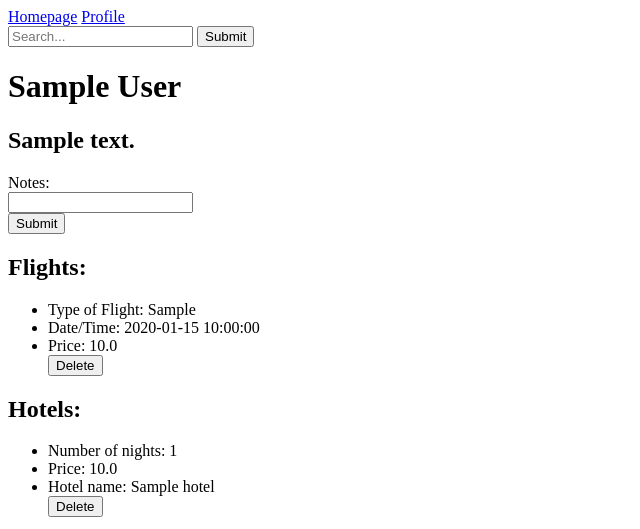
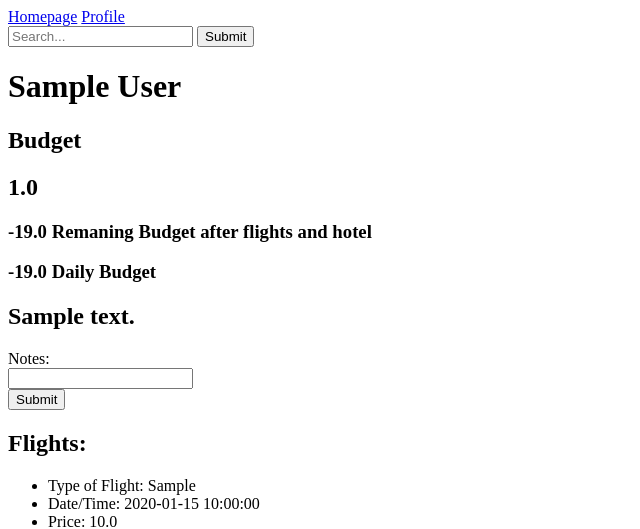
Before and after one commit to franschipits/iWanderSmart, a Flask app: page /user_itinerary/1 in a window 1280 px wide. Shown: the top 529 px of the page, without its empty margins (0-640 px from the left). Run offline with Flask 2, Linux system fonts and the light colour scheme; tables that the repository leaves empty hold one stand-in row (values such as "Sample post").

Commit message:
calculator done

```diff
--- a/crud.py
+++ b/crud.py
@@ -104,13 +104,15 @@ def create_activities(name, address, contact_info, user_itinerary_id):
     return activities
 
 
-def create_hotel(name, location, contact, user_itinerary_id):
+def create_hotel(name, location, contact, user_itinerary_id, num_nights, price):
 
     hotel = Hotel(
         name=name,
         location=location,
         contact=contact,
         user_itinerary_id=user_itinerary_id,
+        num_nights=num_nights,
+        price=price,
     )
 
     return hotel
--- a/server.py
+++ b/server.py
@@ -125,9 +125,9 @@ def show_budget():
 @app.route("/notes_update", methods=['POST'])
 def show_notes():
 
-    notes = request.json.get('new_note')
-    user = crud.get_user_by_email(session["current_user"])
-    user_itinerary = crud.get_user_itinerary(user)
+    notes = request.json.get('new_notes')
+    note_update = request.json.get('note_update')
+    user_itinerary = crud.get_user_itinerary_by_id(int(note_update))
     user_itinerary.notes = notes
     db.session.commit()
     print(user_itinerary.notes)
@@ -168,8 +168,25 @@ def show_user_itinerary(user_itinerary_id):
     """"Show details on a particular itinerary"""
 
     user_itinerary = crud.get_user_itinerary_by_id(user_itinerary_id)
+    flight_total = 0
+    for flight in user_itinerary.flights:
+        flight_total += flight.price
+    hotel_total = 0
+    nights_total = 0
+    for hotel in user_itinerary.hotels:
+        nights_total += hotel.num_nights
+        hotel_total += hotel.price
 
-    return render_template("user_itinerary_details.html", user_itinerary=user_itinerary)
+    remaining_budget = user_itinerary.user.budget - flight_total - hotel_total
+    budget_per_day = remaining_budget / nights_total
+    daily_budget = {'flight_total': flight_total,
+                    'hotel_total': hotel_total,
+                    'nights_total': nights_total,
+                    'remaining_budget': remaining_budget,
+                    'budget_per_day': budget_per_day,
+                    }
+
+    return render_template("user_itinerary_details.html", user_itinerary=user_itinerary, daily_budget=daily_budget)
 
 
 #VIEW ITINERARIES THAT USER CREATED AFTER USER LOG IN:
@@ -218,10 +235,12 @@ def create_add_hotel():
     name = request.form['name']
     location = request.form['location']
     user_itinerary_id = request.form['itinerary']
+    num_nights = request.form['number_nights']
+    price = request.form['price_hotel']
     user_itinerary = crud.get_user_itinerary_by_id(user_itinerary_id) #change this to look up a specific itinerary
     hotelxactivity = request.form['hotelxactivity']
     if hotelxactivity == 'hotel':
-        hotel = crud.create_hotel(name, location, None, user_itinerary.user_itinerary_id)
+        hotel = crud.create_hotel(name, location, None, user_itinerary.user_itinerary_id, num_nights, price)
         db.session.add(hotel)
         db.session.commit()
     else:
--- a/static/flight.js
+++ b/static/flight.js
@@ -51,7 +51,7 @@ deleteFlightButton.addEventListener('click', (evt) => {
     .then((response) => response.json())
     .then((responseJSON) => {
         alert('Flight deleted')
-        window.location.href = '/profile'
+        window.location.href = "/profile"
     })
 });
 }
--- a/static/notes.js
+++ b/static/notes.js
@@ -1,11 +1,12 @@
-const form = document.querySelector('#notes_update');
-const h2 = document.querySelector('#user_notes');
+const notes_form = document.querySelector('#notes_update');
+const notes_h2 = document.querySelector('#user_notes');
 
-form.addEventListener('submit', (evt) => {
+notes_form.addEventListener('submit', (evt) => {
     evt.preventDefault();
 
     const formAnswer = {
-        new_notes: document.querySelector('#notes').value
+        new_notes: document.querySelector('#notes').value,
+        note_update: document.querySelector('#note_update_itin_id').value
     };
 
     fetch('/notes_update', {
@@ -18,6 +19,6 @@ form.addEventListener('submit', (evt) => {
 
     .then((response) => response.json())
     .then((responseJSON) => {
-        h2.innerHTML = responseJSON['notes'];
+        notes_h2.innerHTML = responseJSON.notes;
     })
 })
--- a/templates/search.html
+++ b/templates/search.html
@@ -19,6 +19,10 @@
     <option value="hotel">Hotel</option>
     <option value="activity">Activity</option>
 </select>
+
+<input type="number" placeholder="Number of Nights" name="number_nights" value="">
+<input type="number" placeholder="Total Price" name="price_hotel" value="">
+
 </form>
 {% endfor %}
 {% endblock %}
--- a/templates/user_itinerary_details.html
+++ b/templates/user_itinerary_details.html
@@ -5,11 +5,17 @@
 {% block body %}
 <h1>{{ user_itinerary.name_place }}</h1>
 
+<h2>Budget</h2>
+    <h2 id="user_budget"> {{ user_itinerary.user.budget }}</h2>
+<h3>{{daily_budget.remaining_budget}} Remaning Budget after flights and hotel</h3>
+<h3>{{daily_budget.budget_per_day}} Daily Budget </h3>
+
 
     <h2 id="user_notes"> {{ user_itinerary.notes }}</h2>
     <form id="notes_update">
+        <input type="hidden" id="note_update_itin_id" value="{{user_itinerary.user_itinerary_id}}">
         <label for="notes">Notes:</label><br>
-        <input type="text" id="notes" name="notes" value=""><br>
+        <input type="text" id="notes" name="notes"><br>
         <input type="submit" value="Submit">
     </form>
 
@@ -71,7 +77,6 @@
         <input type="datetime-local" id="date_time" name="date_time" value=""><br>
 
 
-        <br>
         <label for="price_flight">Flight Price:</label><br>
         <input type="number" id="price" name="price" value=""><br>
 
@@ -85,4 +90,5 @@
 <script src="/static/delete_hotel.js"> </script>
 <script src="/static/flight.js"> </script>
 <script src="/static/delete_activity.js"> </script>
+<script src="/static/notes.js"> </script>
 {% endblock %}
```
Also changed, not shown: model.py (line endings or trailing spaces), static/budget_update.js (line endings or trailing spaces), static/delete_itinerary.js (line endings or trailing spaces), templates/profile.html (line endings or trailing spaces).
